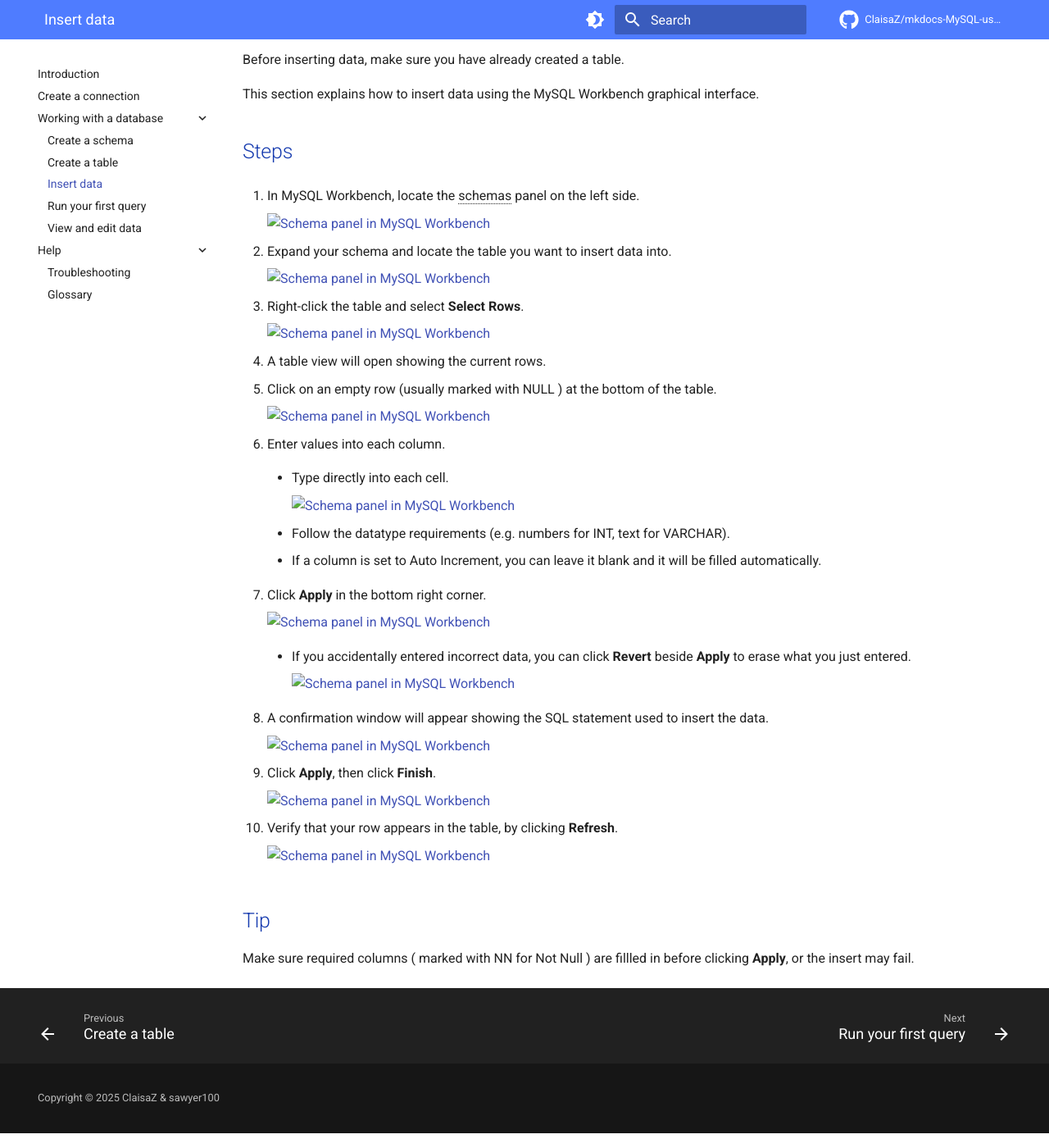
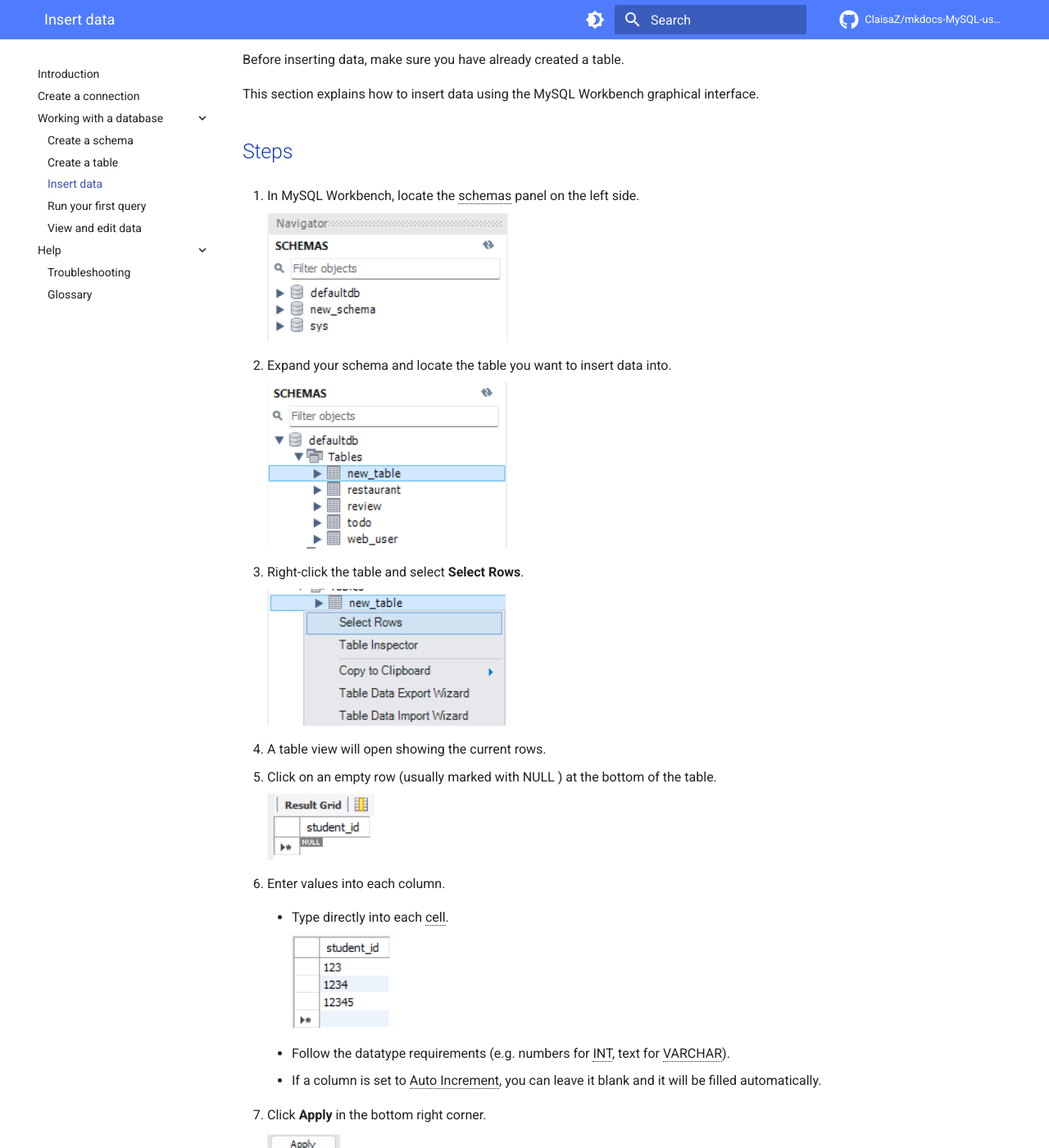
Before and after one commit to ClaisaZ/mkdocs-MySQL-user-guide, an MkDocs documentation site: the page built from docs/5-insertdata.md, in a window 1280 px wide and 1400 px high, scrolled down 191 px. Shown: the whole window at 82% size. Built offline with MkDocs 1.6.1 and Material for MkDocs 9.7.7, drawn with Linux system fonts in a browser that asks for light colours; comment, search, counter and statistics services are not loaded; some of the changed text lies outside the part shown.

```diff
--- a/docs/5-insertdata.md
+++ b/docs/5-insertdata.md
@@ -15,27 +15,27 @@
 
 1. In MySQL Workbench, locate the schemas panel on the left side.
 
-    ![Schema panel in MySQL Workbench](/docs/assets/images/Inserting_Data_1.png)
+    ![Schema panel in MySQL Workbench](https://cdn.jsdelivr.net/gh/ClaisaZ/mkdocs-MySQL-user-guide@main/docs/assets/images/Inserting_Data_1.png)
 
 2. Expand your schema and locate the table you want to insert data into.
 
-    ![Schema panel in MySQL Workbench](/docs/assets/images/Inserting_Data_2.png)
+    ![Schema panel in MySQL Workbench](https://cdn.jsdelivr.net/gh/ClaisaZ/mkdocs-MySQL-user-guide@main/docs/assets/images/Inserting_Data_2.png)
 
 3. Right-click the table and select **Select Rows**.
 
-    ![Schema panel in MySQL Workbench](/docs/assets/images/Inserting_Data_3.png)
+    ![Schema panel in MySQL Workbench](https://cdn.jsdelivr.net/gh/ClaisaZ/mkdocs-MySQL-user-guide@main/docs/assets/images/Inserting_Data_3.png)
 
 4. A table view will open showing the current rows.
 
 5. Click on an empty row (usually marked with NULL ) at the bottom of the table.
 
-    ![Schema panel in MySQL Workbench](/docs/assets/images/Inserting_Data_4.png)
+    ![Schema panel in MySQL Workbench](https://cdn.jsdelivr.net/gh/ClaisaZ/mkdocs-MySQL-user-guide@main/docs/assets/images/Inserting_Data_4.png)
 
 6. Enter values into each column.
 
     - Type directly into each cell.
 
-        ![Schema panel in MySQL Workbench](/docs/assets/images/Inserting_Data_5.png)
+        ![Schema panel in MySQL Workbench](https://cdn.jsdelivr.net/gh/ClaisaZ/mkdocs-MySQL-user-guide@main/docs/assets/images/Inserting_Data_5.png)
 
     - Follow the datatype requirements (e.g. numbers for INT, text for VARCHAR).
 
@@ -44,24 +44,24 @@
 
 7. Click **Apply** in the bottom right corner.
 
-    ![Schema panel in MySQL Workbench](/docs/assets/images/Inserting_Data_6.png)
+    ![Schema panel in MySQL Workbench](https://cdn.jsdelivr.net/gh/ClaisaZ/mkdocs-MySQL-user-guide@main/docs/assets/images/Inserting_Data_6.png)
 
     - If you accidentally entered incorrect data, you can click **Revert** beside **Apply** to erase what you just entered.
 
-        ![Schema panel in MySQL Workbench](/docs/assets/images/Inserting_Data_7.png)
+        ![Schema panel in MySQL Workbench](https://cdn.jsdelivr.net/gh/ClaisaZ/mkdocs-MySQL-user-guide@main/docs/assets/images/Inserting_Data_7.png)
 
 8. A confirmation window will appear showing the SQL statement used to insert the data.
 
-    ![Schema panel in MySQL Workbench](/docs/assets/images/Inserting_Data_8.png)
+    ![Schema panel in MySQL Workbench](https://cdn.jsdelivr.net/gh/ClaisaZ/mkdocs-MySQL-user-guide@main/docs/assets/images/Inserting_Data_8.png)
 
 9. Click **Apply**, then click **Finish**.
 
-    ![Schema panel in MySQL Workbench](/docs/assets/images/Inserting_Data_9.png)
+    ![Schema panel in MySQL Workbench](https://cdn.jsdelivr.net/gh/ClaisaZ/mkdocs-MySQL-user-guide@main/docs/assets/images/Inserting_Data_9.png)
 
 10. Verify that your row appears in the table, by clicking **Refresh**.
 
-    ![Schema panel in MySQL Workbench](/docs/assets/images/Inserting_Data_10.png)
+    ![Schema panel in MySQL Workbench](https://cdn.jsdelivr.net/gh/ClaisaZ/mkdocs-MySQL-user-guide@main/docs/assets/images/Inserting_Data_10.png)
 
 ## Tip
 
-Make sure required columns ( marked with NN for Not Null ) are fillled in before clicking **Apply**, or the insert may fail.
+Make sure required columns ( marked with NN for Not Null ) are filled in before clicking **Apply**, or the insert may fail.
--- a/docs/js/glossary.json
+++ b/docs/js/glossary.json
@@ -53,5 +53,35 @@
     "term": "Column",
     "definition": "A vertical field in a table that stores one type of information.",
     "aliases": ["column", "columns", "field", "fields"]
+  },
+  {
+  "term": "INT",
+  "definition": "A numeric datatype used to store whole numbers (integers) without decimal values.",
+  "aliases": ["int", "integer", "whole number"]
+  },
+  {
+  "term": "VARCHAR",
+  "definition": "A datatype used to store text of variable length, up to a specified number of characters, such as VARCHAR(45).",
+  "aliases": ["varchar", "string"]
+  },
+  {
+  "term": "DATE",
+  "definition": "A datatype used to store calendar dates in the format YYYY-MM-DD.",
+  "aliases": ["date", "calendar date"]
+  },
+  {
+  "term": "Not Null",
+  "definition": "A column constraint that requires a value to be entered and prevents the column from storing null (empty) values.",
+  "aliases": ["not null", "NN", "not-null"]
+  },
+  {
+  "term": "Auto Increment",
+  "definition": "A column setting that automatically generates a unique number for each new row, increasing by 1 each time, and is typically used with a Primary Key.",
+  "aliases": ["auto increment", "AI", "auto-increment"]
+  },
+  {
+  "term": "Cell",
+  "definition": "A single box in a table where a row and column intersect, used to store one value for a specific column in a row.",
+  "aliases": ["cell", "cells", "table cell"]
   }
 ]
--- a/docs/styles/theme-overrides.css
+++ b/docs/styles/theme-overrides.css
@@ -387,6 +387,30 @@
   word-break: break-word;
 }
 
+
+.troubleshooting-conventions-only {
+  max-width: 100%;
+  overflow: visible;
+}
+
+.troubleshooting-conventions-only table {
+  width: 100%;
+  table-layout: fixed;
+}
+
+.troubleshooting-only th,
+.troubleshooting-only td {
+  white-space: normal;
+  overflow-wrap: anywhere;
+  word-break: break-word;
+  vertical-align: top;
+}
+
+.troubleshooting-conventions-only code {
+  white-space: normal;
+  overflow-wrap: anywhere;
+  word-break: break-word;
+}
 .md-sidebar--primary .md-nav--primary > .md-nav__title::after {
   content: "";
 }
```
Also changed, not shown: docs/troubleshooting.md (+50 -0 lines).
